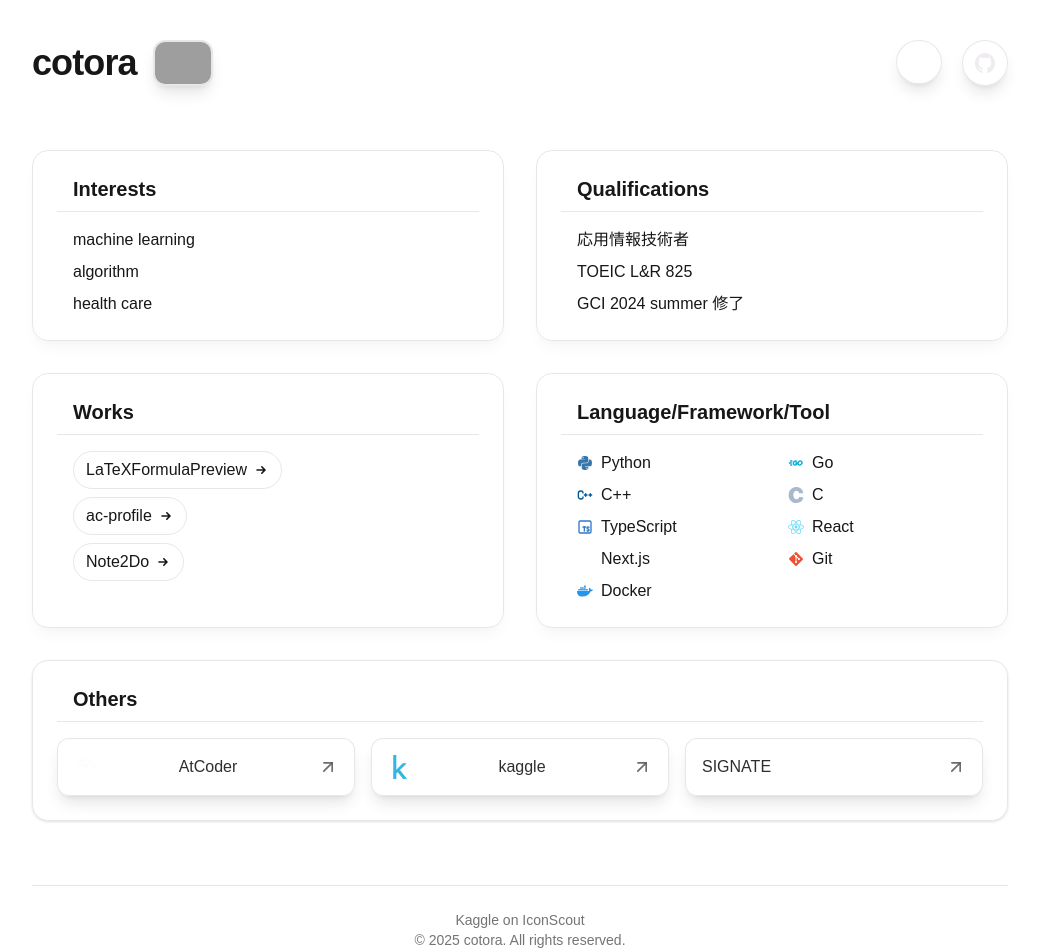
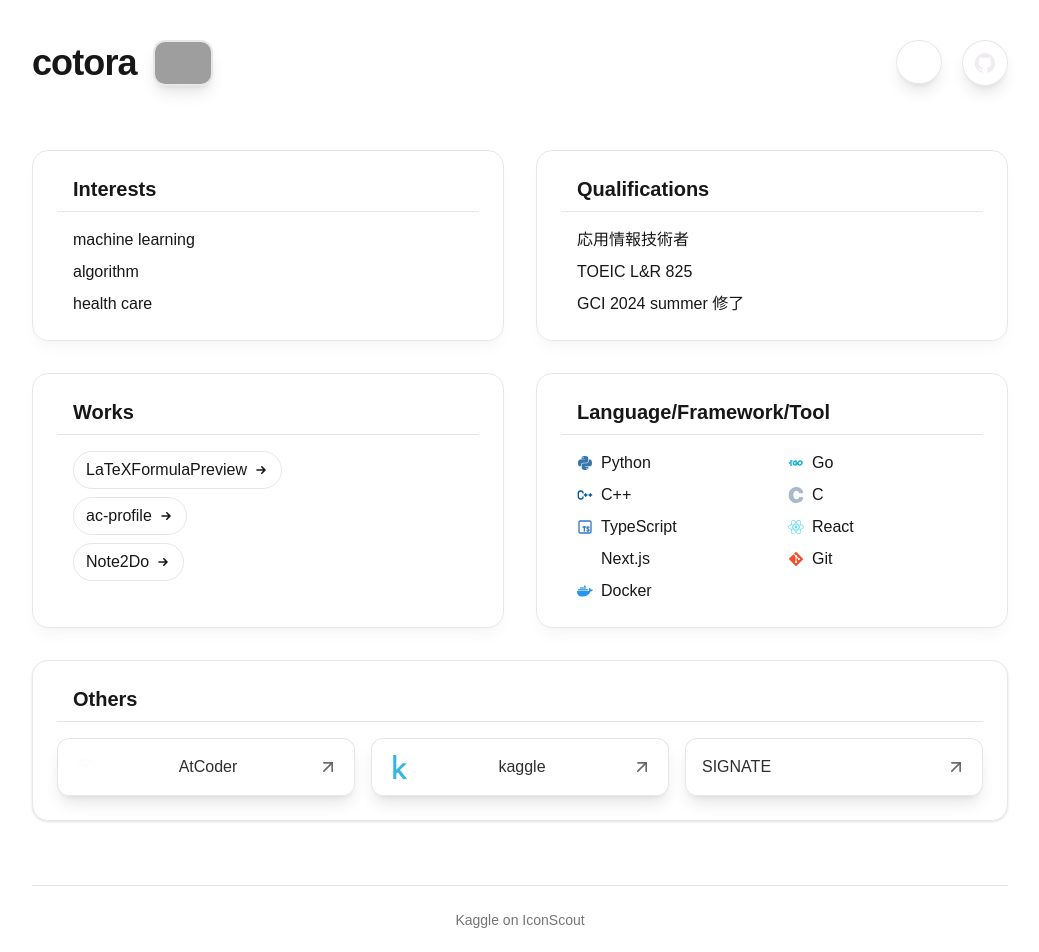
Before and after one commit to cotora/portfolio, a Next.js app: page / in a window 1280 px wide. Shown: the top 952 px of the page, without its empty margins (120-1159 px from the left). Built offline with nearby package versions, Linux system fonts and the light colour scheme; grey boxes are pictures that could not be loaded.

Commit message:
fix: フッターから著作権表示を削除

```diff
--- a/components/Footer.tsx
+++ b/components/Footer.tsx
@@ -11,7 +11,6 @@ export default function Footer() {
       className="mt-16 pt-6 border-t border-foreground/10 text-center text-sm text-foreground/60"
       >
     <a href="https://iconscout.com/icons/kaggle" className="text-underline font-size-sm" target="_blank">Kaggle</a> on <a href="https://iconscout.com" className="text-underline font-size-sm">IconScout</a>
-    <p>© 2025 cotora. All rights reserved.</p>
     </motion.footer>
   );
 }
```
